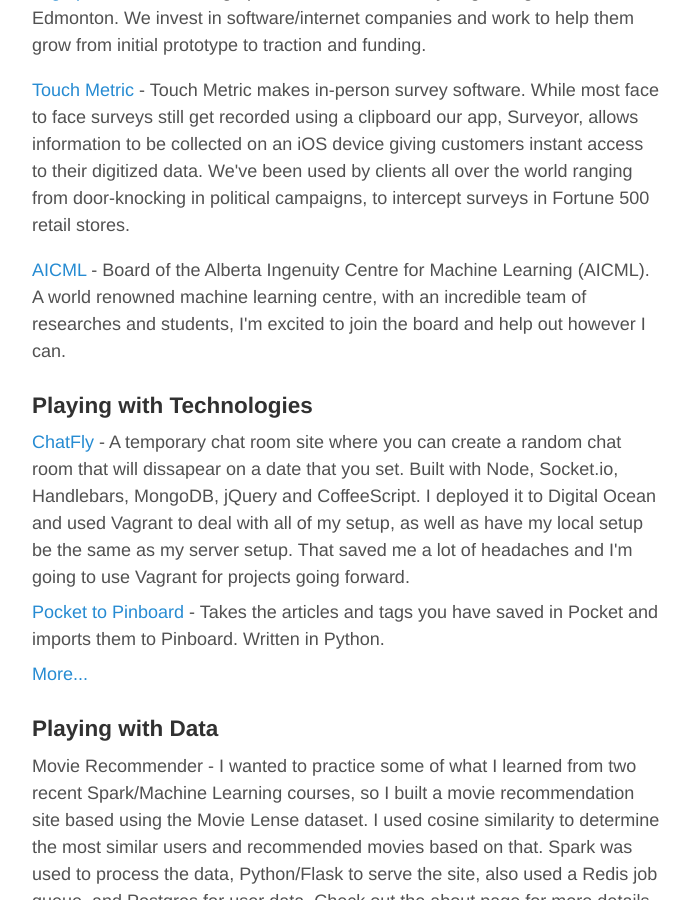
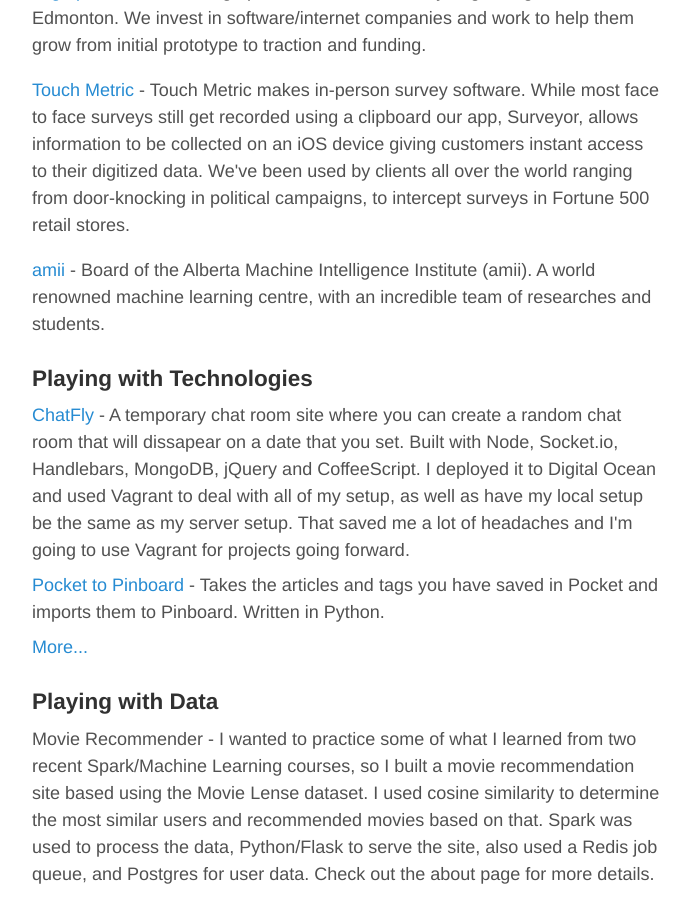
Before and after one commit to camlinke/camlinke.github.io, a Jekyll site: the page built from index.html, in a window 1280 px wide and 900 px high, scrolled down 690 px. Shown: the whole window, without its empty margins (293-983 px from the left). Built offline with Jekyll 4.4.1, drawn with Linux system fonts in a browser that asks for light colours; nearby versions of some CDN libraries; the list of posts is cut into pages by our own code.

Commit message:
fixed amii section

```diff
--- a/index.html
+++ b/index.html
@@ -19,7 +19,7 @@
 <p><a href="http://startupedmonton.com">Startup Edmonton</a> - In 2009 I founded Startup Edmonton with <a href="https://www.linkedin.com/in/kenbautista">Ken Bautista</a> to help build the startup community in Edmonton. What started as a side project for us has grown into a full fledged non-profit with 14,000 sq/ft of space in downtown Edmonton, hundreds of events, meetups, hackathons, and an incredible growing community and thriving startup ecosystem.</p>
 <p><a href="http://flightpathventures.com">Flightpath Ventures</a> - Flightpath Ventures is an early angel stage fund based in Edmonton. We invest in software/internet companies and work to help them grow from initial prototype to traction and funding.</p>
 <p><a href="http://touchmetric.com">Touch Metric</a> - Touch Metric makes in-person survey software. While most face to face surveys still get recorded using a clipboard our app, Surveyor, allows information to be collected on an iOS device giving customers instant access to their digitized data. We've been used by clients all over the world ranging from door-knocking in political campaigns, to intercept surveys in Fortune 500 retail stores.</p>
-<p><a href="http://aicml.ca">AICML</a> - Board of the Alberta Ingenuity Centre for Machine Learning (AICML). A world renowned machine learning centre, with an incredible team of researches and students, I'm excited to join the board and help out however I can.</p>
+<p><a href="http://amii.ca">amii</a> - Board of the Alberta Machine Intelligence Institute (amii). A world renowned machine learning centre, with an incredible team of researches and students.</p>
 
 <h3>Playing with Technologies</h3>
 <ul class="frontpage-list descriptive">
```
